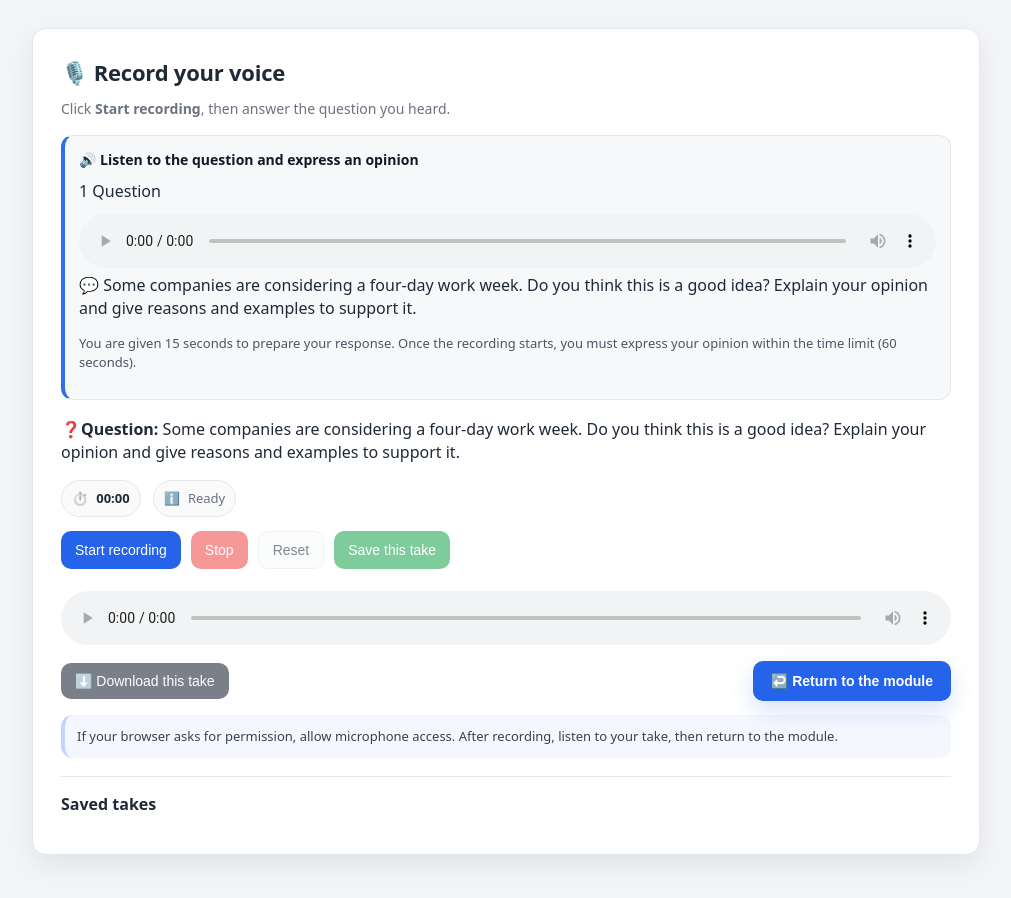
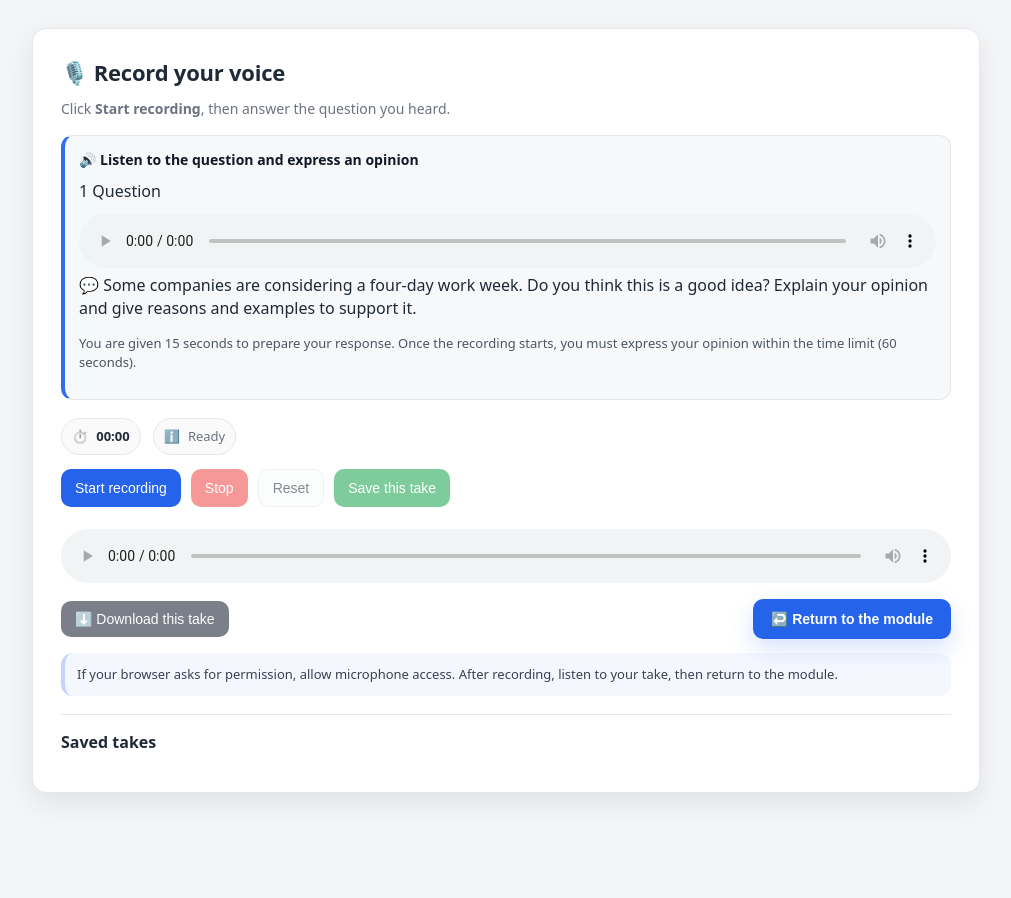
Before and after one commit to mariafloreslearning-cloud/toeic-speaking-task-5, a plain HTML site: page index.html in a window 1280 px wide. Shown: the whole page, without its empty margins (134-1145 px from the left). After the commit the page ends 857 px from the top, so only its background shows below. Drawn offline with Linux system fonts and the light colour scheme.

Commit message:
Update index.html

```diff
--- a/index.html
+++ b/index.html
@@ -314,10 +314,6 @@
     You are given 15 seconds to prepare your response. Once the recording starts, you must express your opinion within the time limit (60 seconds).
   </p>
 </div>
-
-      <p class="questionText">
-  <strong>❓Question:</strong> Some companies are considering a four-day work week. Do you think this is a good idea? Explain your opinion and give reasons and examples to support it.
-</p>
 
       <div class="meta">
         <div class="pill"><span>⏱️</span><span class="timer" id="timer">00:00</span></div>
```
